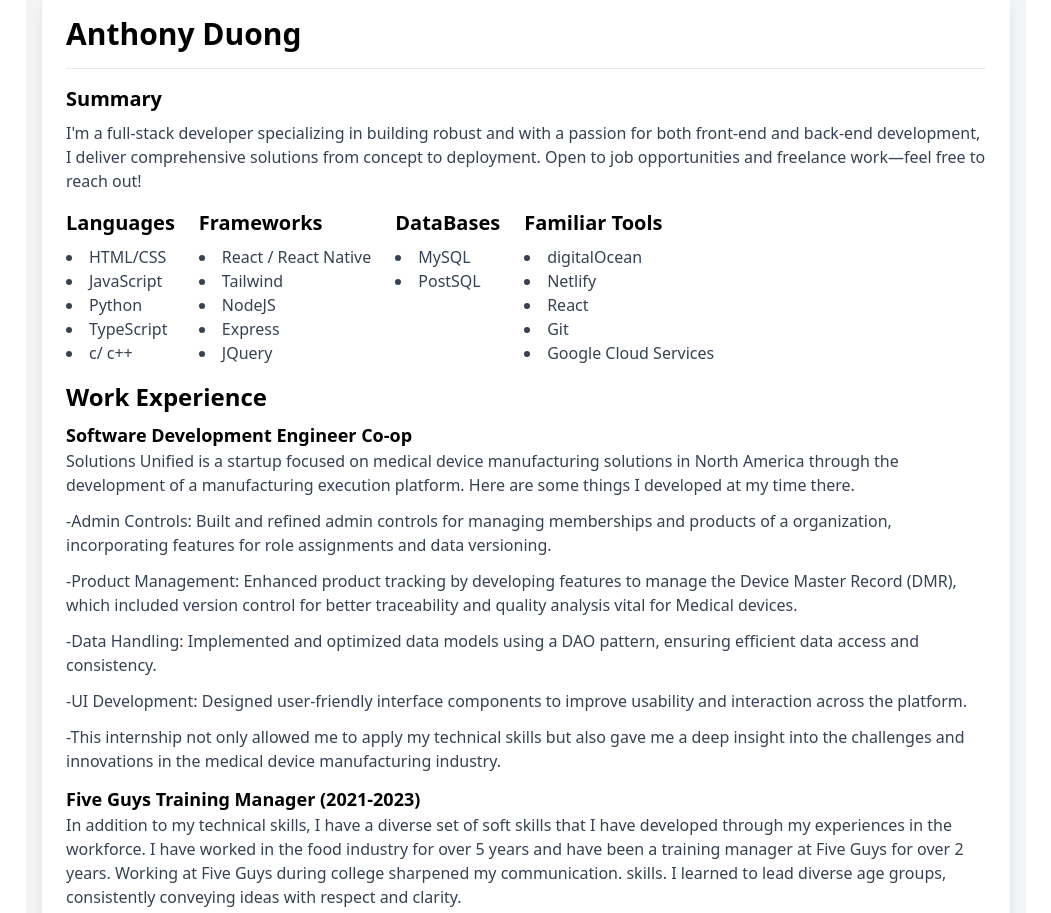
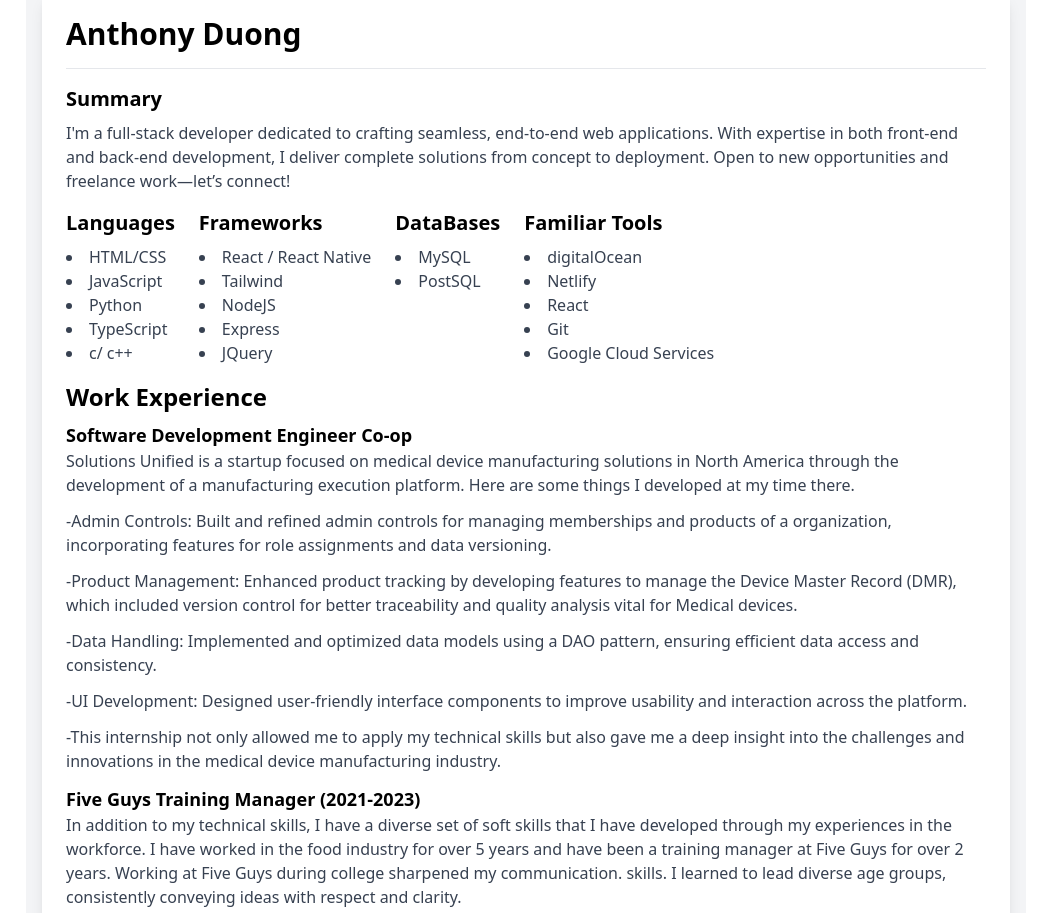
Before and after one commit to anthonyduong789/Anthony-sSite, a React (Vite) app: page / in a window 1280 px wide. Shown: the part 880-1793 px from the top of the page, without its empty margins (114-1165 px from the left). Built offline with nearby package versions, Linux system fonts and the light colour scheme.

Commit message:
new summary

```diff
--- a/src/AboutMe.jsx
+++ b/src/AboutMe.jsx
@@ -12,10 +12,7 @@ export default function AboutMe() {
             <div>
               <h2 className="text-xl font-semibold mb-2">Summary</h2>
               <p className="text-gray-700">
-                I'm a full-stack developer specializing in building robust and
-                with a passion for both front-end and back-end development, I
-                deliver comprehensive solutions from concept to deployment. Open
-                to job opportunities and freelance work—feel free to reach out!
+I'm a full-stack developer dedicated to crafting seamless, end-to-end web applications. With expertise in both front-end and back-end development, I deliver complete solutions from concept to deployment. Open to new opportunities and freelance work—let’s connect!
               </p>
             </div>
 
```
